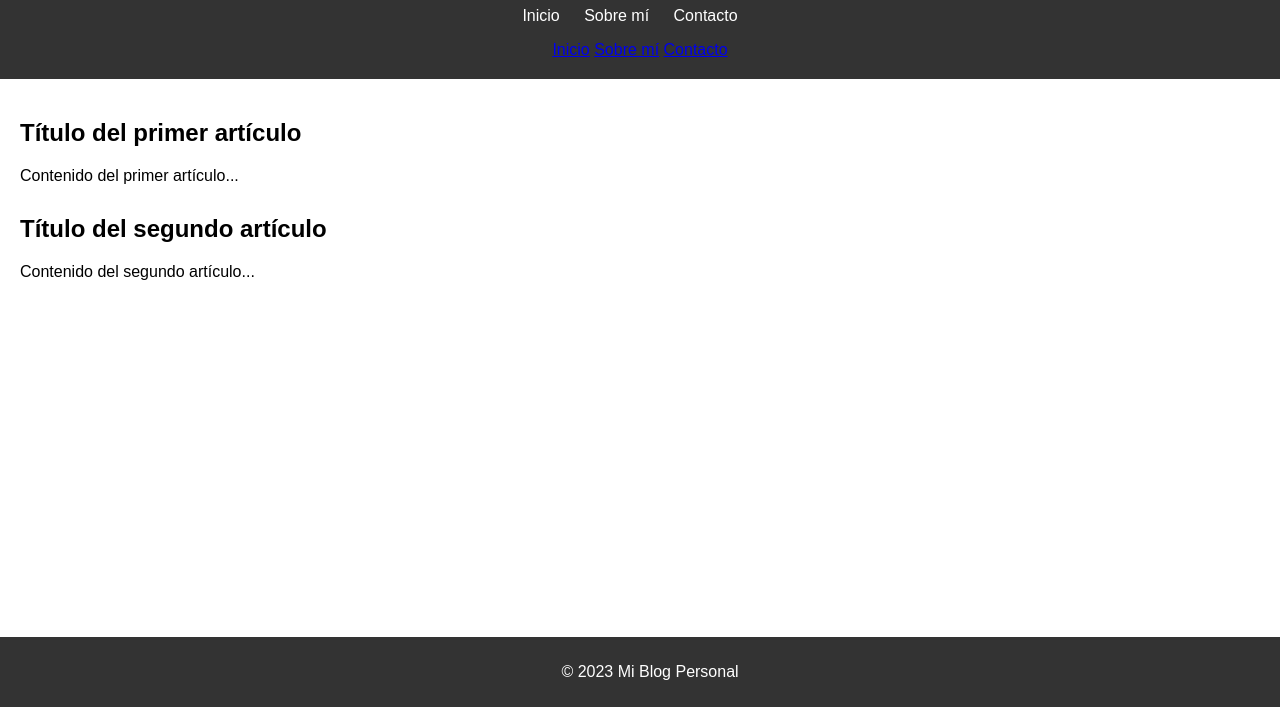
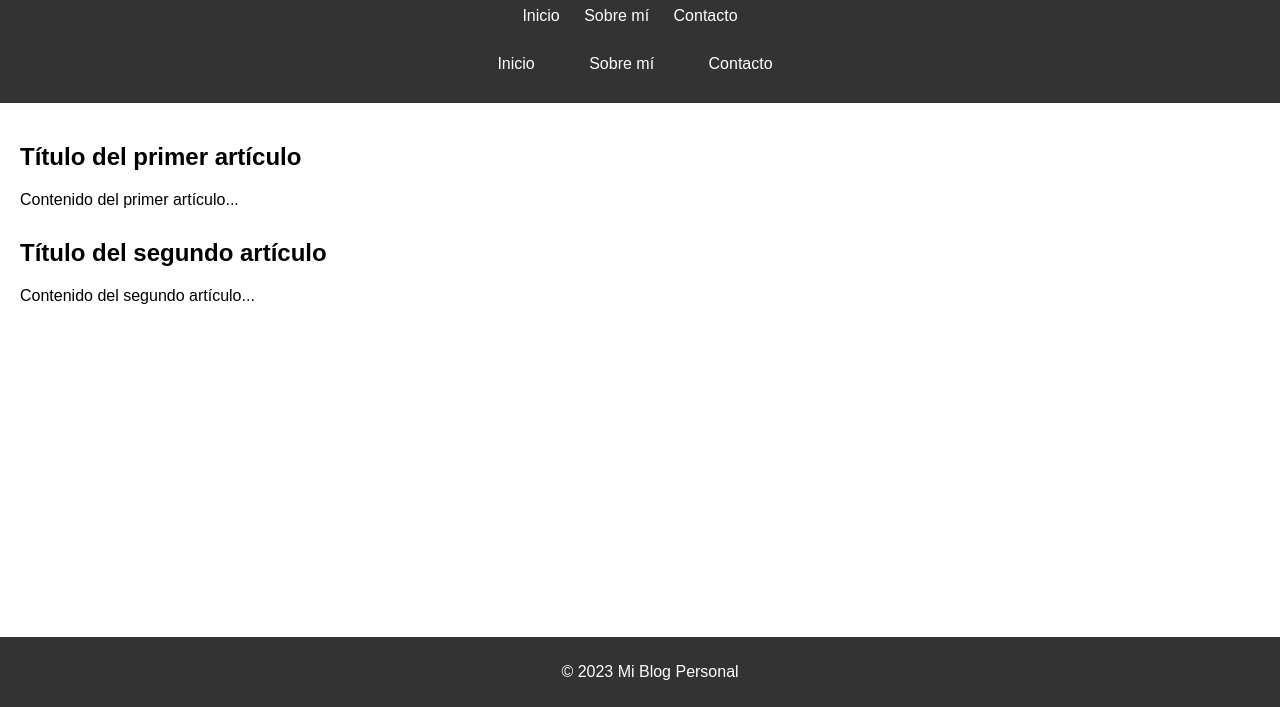
Before and after one commit to DaishaUp/miblogpersonal, a plain HTML site: page index.html in a window 1280 px wide. Shown: the part 93-800 px from the top of the page. Drawn offline with Linux system fonts and the light colour scheme; a script that the page names is missing.

Commit message:
Update styles.css

```diff
--- a/styles.css
+++ b/styles.css
@@ -10,6 +10,25 @@ header {
   color: white;
   padding: 20px;
   text-align: center;
+}
+.header-buttons {
+  text-align: center;
+  margin-top: 20px;
+}
+
+.btn-header {
+  display: inline-block;
+  padding: 10px 20px;
+  margin-right: 10px;
+  text-decoration: none;
+  background-color: #333;
+  color: white;
+  border-radius: 5px;
+  transition: background-color 0.3s ease;
+}
+
+.btn-header:hover {
+  background-color: #555;
 }
 
 nav ul {
```
